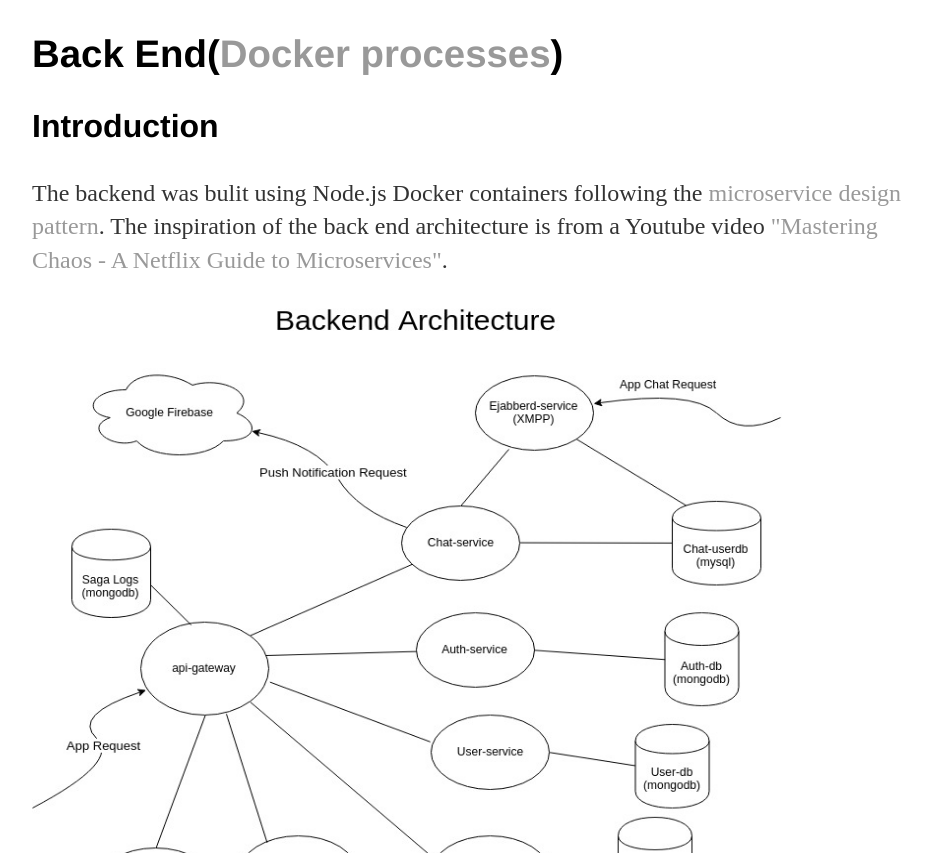
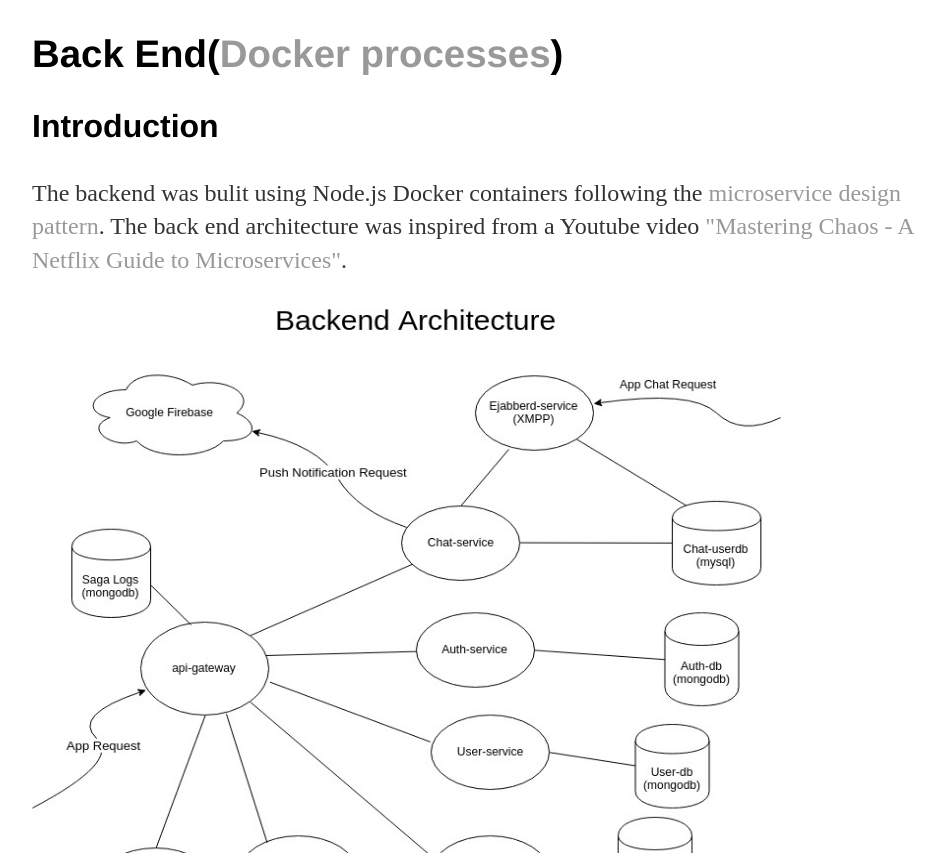
Before and after one commit to jcho7022/jcho7022.github.io, a Jekyll site: the page built from projects/float/index.html, in a window 1280 px wide and 900 px high, scrolled down 1225 px, cut to the strip 47-900 px from the top of the window. Shown: the whole strip, without its empty margins (160-1103 px from the left). Built offline with Jekyll 4.4.1, drawn with Linux system fonts in a browser that asks for light colours.

Commit message:
Update index.html

```diff
--- a/projects/float/index.html
+++ b/projects/float/index.html
@@ -20,7 +20,7 @@ and search up items using a <a href="https://jcho7022.github.io/projects/float/e
 <h3>Introduction</h3>
 <p>The backend was bulit using Node.js Docker containers
 	following the <a href="https://microservices.io/patterns/microservices.html">microservice design pattern</a>.
-	The inspiration of the back end architecture is from a Youtube video
+	The back end architecture was inspired from a Youtube video
 	<a href="https://www.youtube.com/watch?v=CZ3wIuvmHeM">"Mastering Chaos - A Netflix Guide to Microservices"</a>.</p>
 <img src="backend_diagram.jpg" alt="server_architecture" height="750px" width="750px">
 
```
